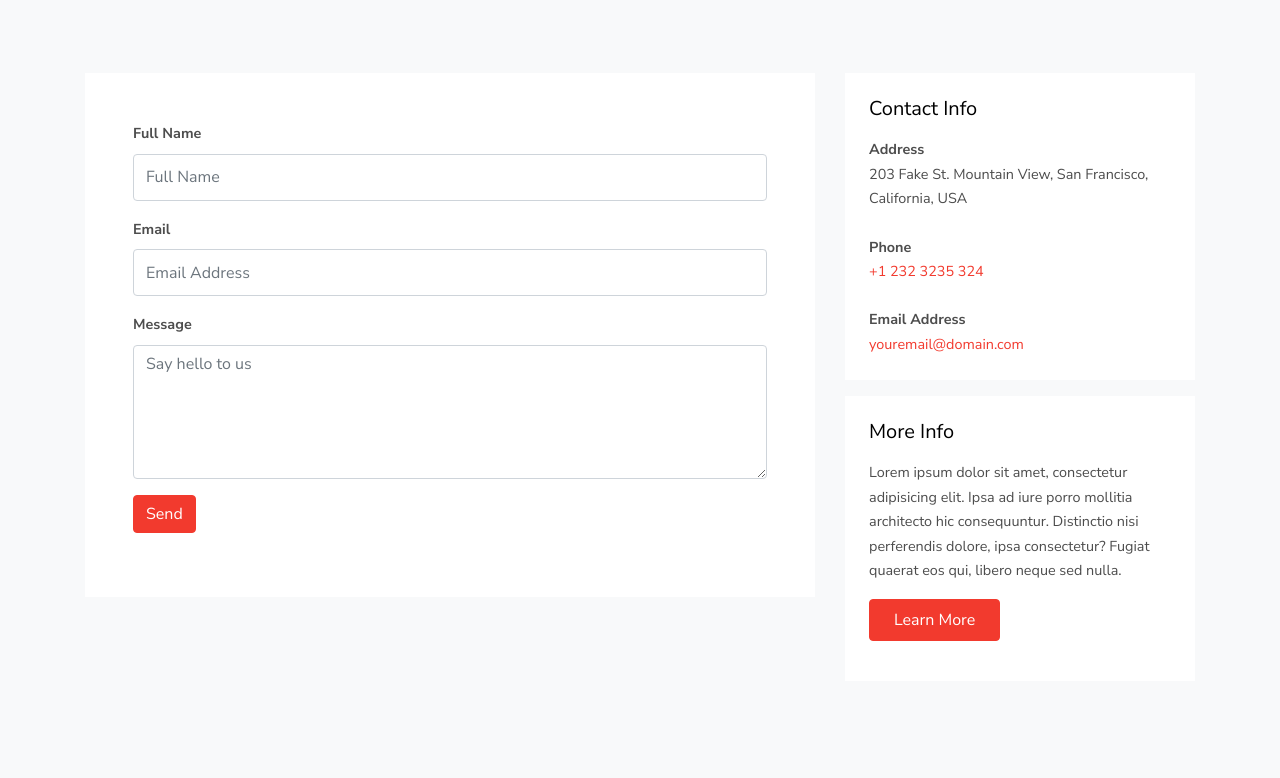
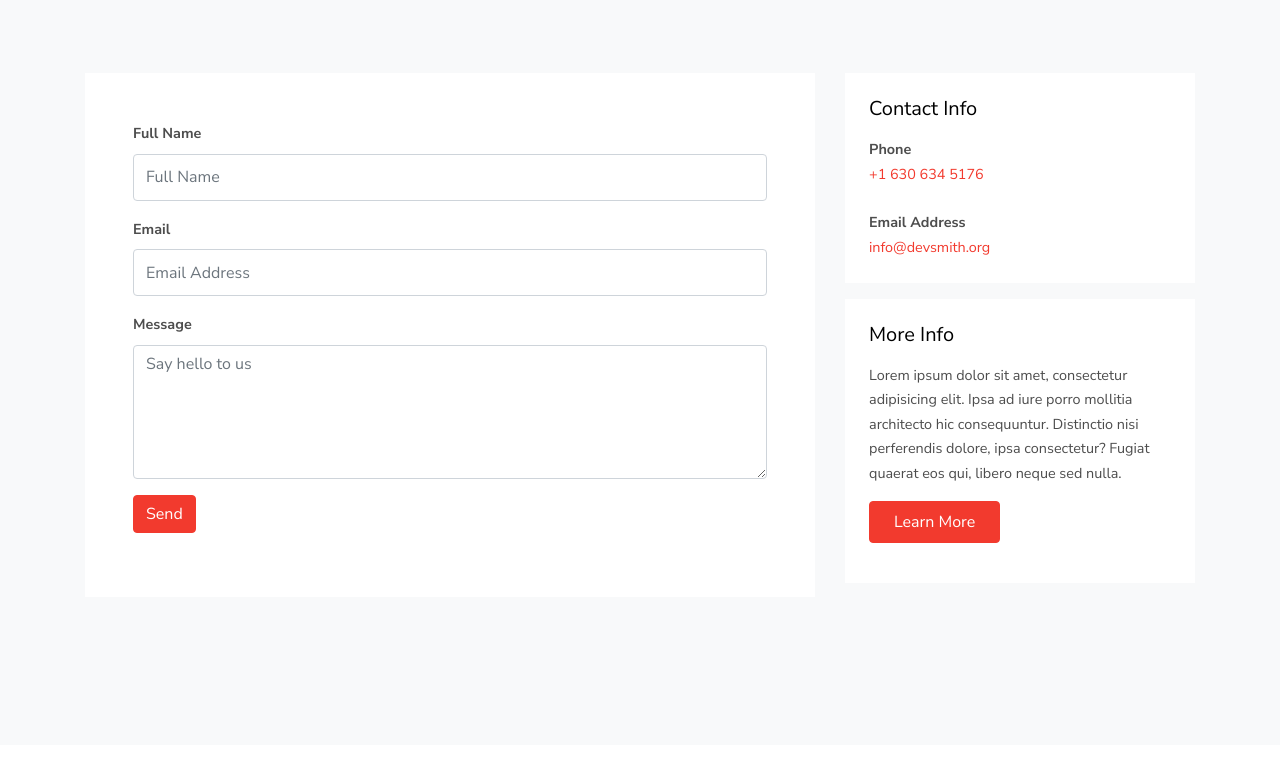
Before and after one commit to mwerbo2/Landing, a plain HTML site: page contact.html in a window 1280 px wide. Shown: the part 780-1558 px from the top of the page. Drawn offline with Linux system fonts and the light colour scheme; files whose address does not match are found by name.

```diff
--- a/contact.html
+++ b/contact.html
@@ -138,14 +138,12 @@
           <div class="col-lg-4">
             <div class="p-4 mb-3 bg-white">
               <h3 class="h5 text-black mb-3">Contact Info</h3>
-              <p class="mb-0 font-weight-bold">Address</p>
-              <p class="mb-4">203 Fake St. Mountain View, San Francisco, California, USA</p>
 
               <p class="mb-0 font-weight-bold">Phone</p>
-              <p class="mb-4"><a href="#">+1 232 3235 324</a></p>
+              <p class="mb-4"><a href="tel:1-630-634-5176">+1 630 634 5176</a></p>
 
               <p class="mb-0 font-weight-bold">Email Address</p>
-              <p class="mb-0"><a href="#">youremail@domain.com</a></p>
+              <p class="mb-0"><a href="mailto:info@devsmith.org">info@devsmith.org</a></p>
 
             </div>
 
```
